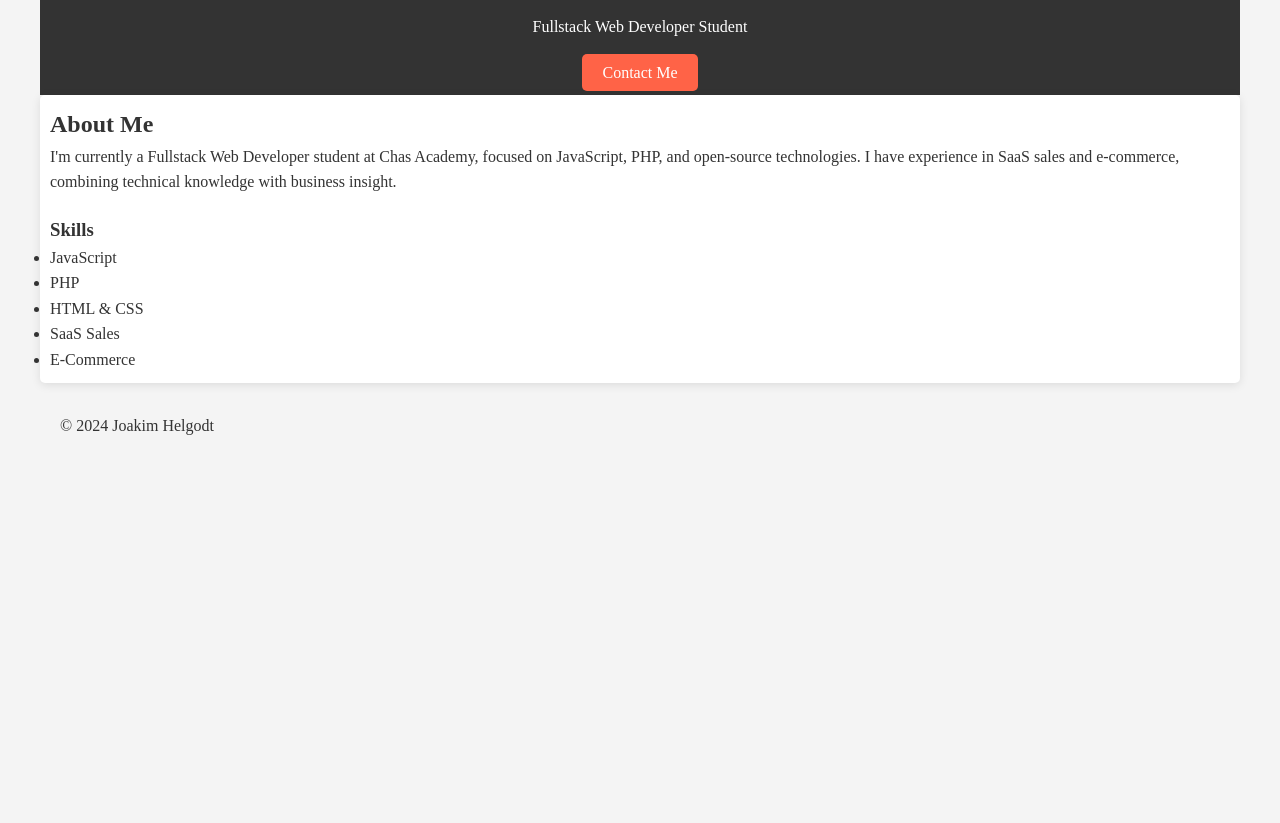
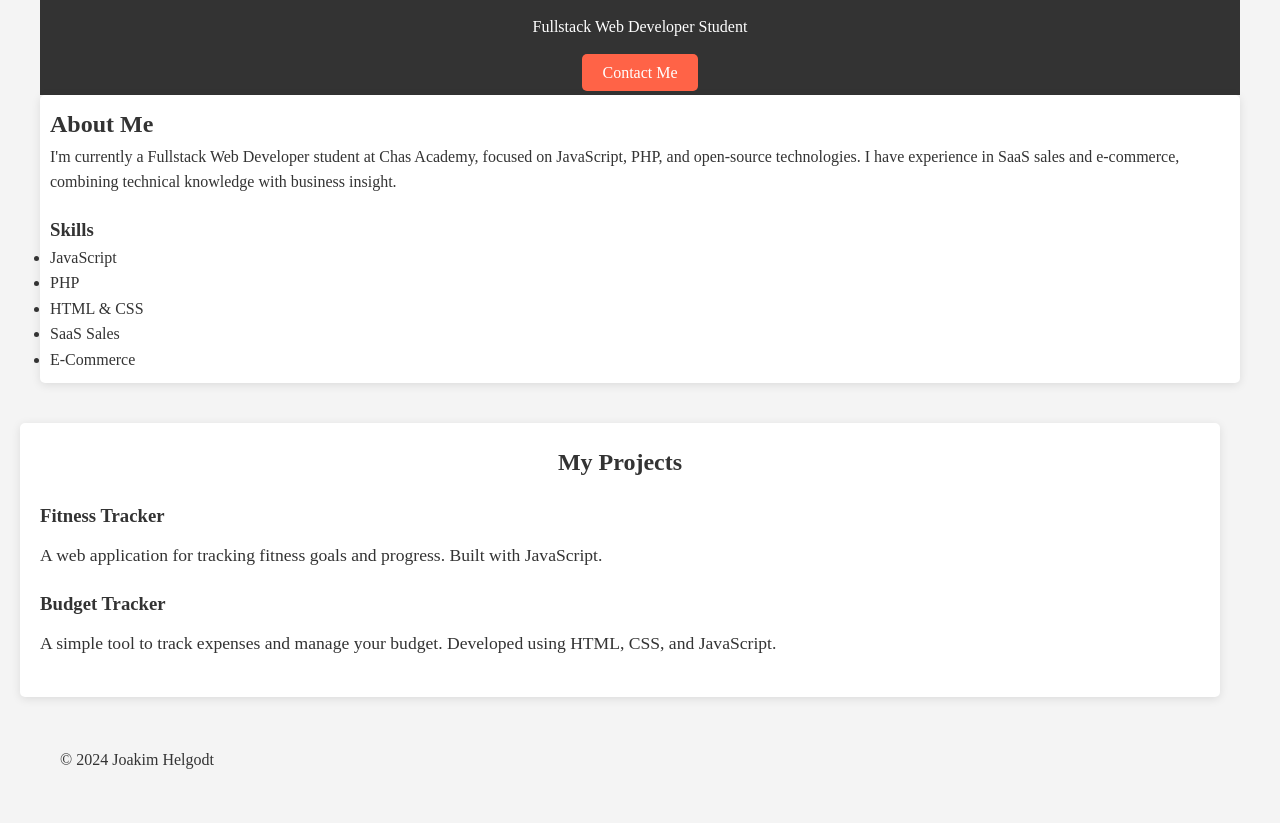
Before and after one commit to chas-academy/u02-cv-portfolio-jhelgodt, a plain HTML site: page index.html in a window 1280 px wide. Shown: the part 100-923 px from the top of the page. Before the commit the page ends 800 px from the top, so only its background shows below. Drawn offline with Linux system fonts and the light colour scheme.

Commit message:
feat: add basic projects section with initial layout and styling

```diff
--- a/_layout.scss
+++ b/_layout.scss
@@ -14,6 +14,7 @@ header {
 }
 
 header h1 {
+  color: #fff;
   font-size: 2.5rem;
   margin-bottom: $margin-base;
 }
@@ -25,3 +26,30 @@ section {
   margin-bottom: $margin-base;
   padding: $padding-base;
 }
+/* Projects Section Styling */
+#projects {
+  margin: 40px 0;
+  padding: 20px;
+  background-color: #fff;
+  border-radius: 5px;
+  box-shadow: 0 2px 10px rgba(0, 0, 0, 0.1);
+}
+
+#projects h2 {
+  text-align: center;
+  margin-bottom: 20px;
+}
+
+.project {
+  margin-bottom: 20px;
+}
+
+.project h3 {
+  color: $primary-color;
+  margin-bottom: 10px;
+}
+
+.project p {
+  color: $text-color;
+  font-size: 1.1em;
+}
--- a/index.html
+++ b/index.html
@@ -36,7 +36,24 @@
       </ul>
     </section>
 
-    <!-- More sections (e.g. Projects, Contact) will go here -->
+    <!-- Projects Section -->
+    <section id="projects">
+      <h2>My Projects</h2>
+      <div class="project">
+        <h3>Fitness Tracker</h3>
+        <p>
+          A web application for tracking fitness goals and progress. Built with
+          JavaScript.
+        </p>
+      </div>
+      <div class="project">
+        <h3>Budget Tracker</h3>
+        <p>
+          A simple tool to track expenses and manage your budget. Developed
+          using HTML, CSS, and JavaScript.
+        </p>
+      </div>
+    </section>
 
     <footer>
       <p>&copy; 2024 Joakim Helgodt</p>
```
Also changed, not shown: main.css, 1 other file.
